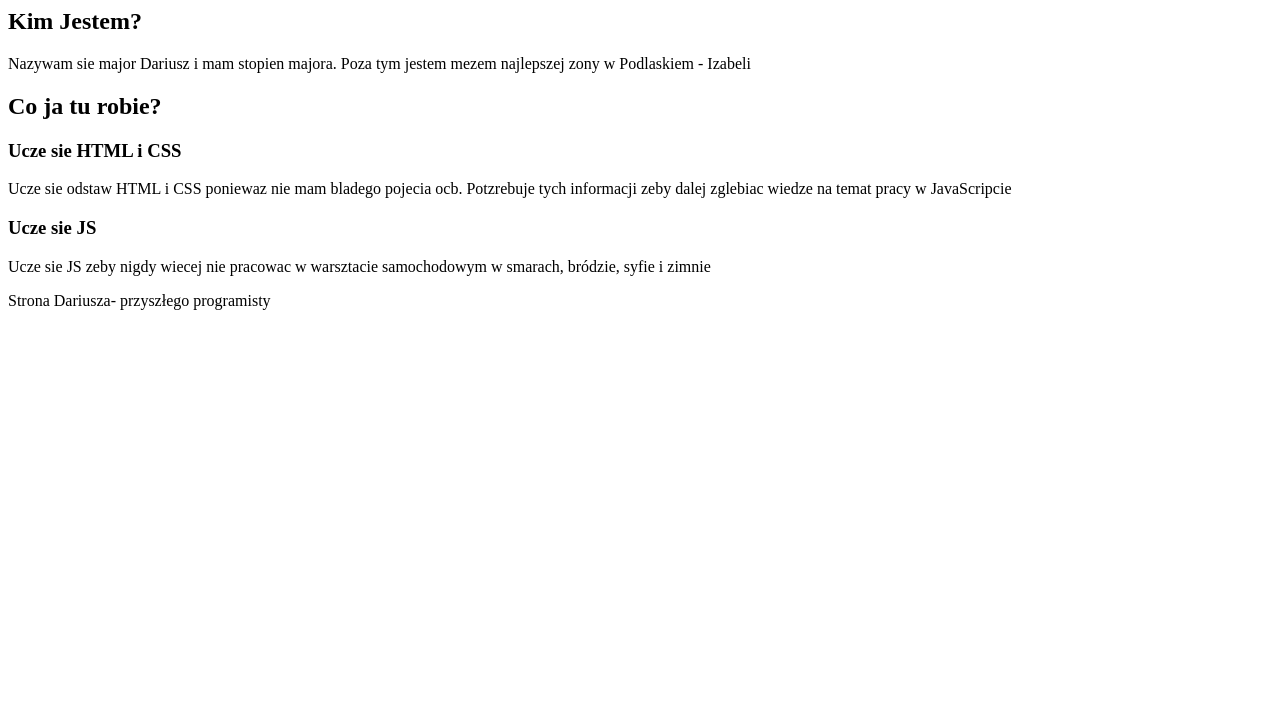
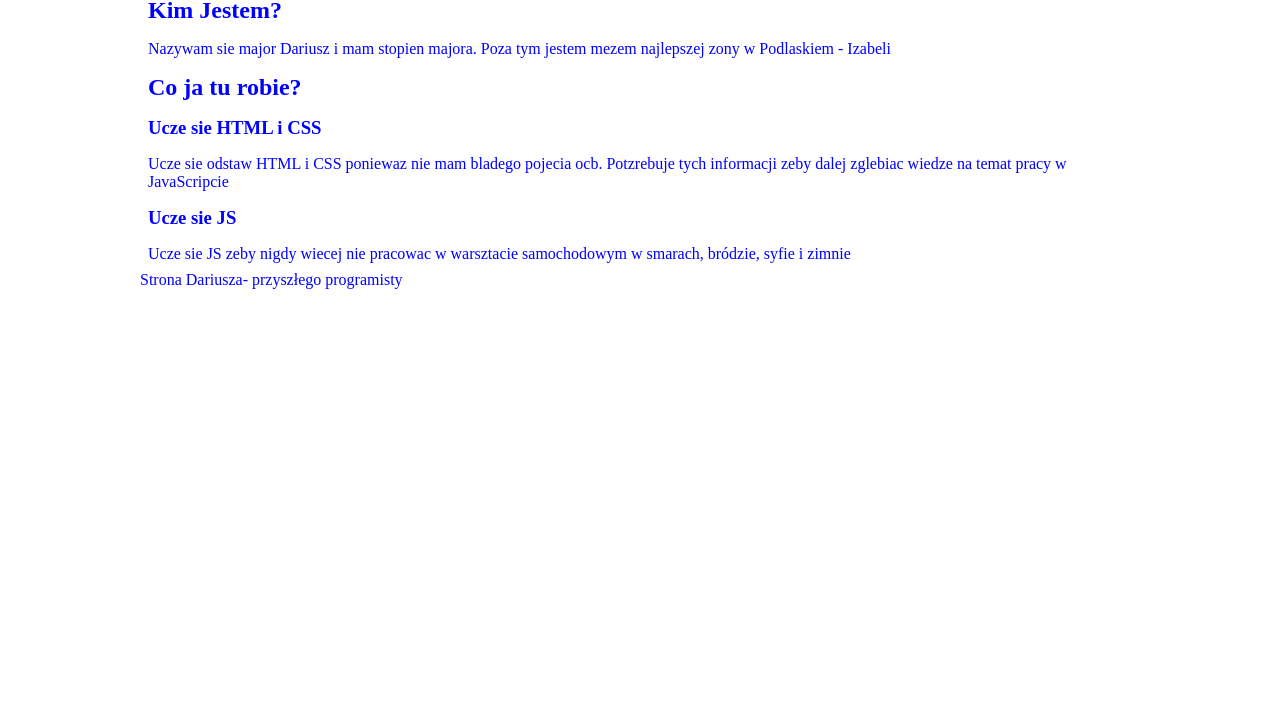
Before and after one commit to tantyk/homepage, a plain HTML site: page index.html in a window 1280 px wide. Shown: the part 98-800 px from the top of the page. Drawn offline with Linux system fonts and the light colour scheme.

Commit message:
yet another BEM input

```diff
--- a/index.html
+++ b/index.html
@@ -15,30 +15,40 @@
       <a class="navigation__link" href="elements.html">Przejdz dalej</a>
       <a class="navigation__link" href="hot.html">HOT!!!</a>
     </nav>
-    <main>
+    <main class="introduction-block">
       <header>
-        <h1 class="introduction-heading">Dariusz Sańczyk - strona domowa</h1>
+        <h1 class="introduction-block introduction-block--heading">
+          Dariusz Sańczyk - strona domowa
+        </h1>
       </header>
       <section>
-        <h2 class="introduction">Kim Jestem?</h2>
-        <p class="introduction__description">
+        <h2 class="introduction-block introduction-block__lower-heading">
+          Kim Jestem?
+        </h2>
+        <p class="introduction-block introduction-block__description">
           Nazywam sie major Dariusz i mam stopien majora. Poza tym jestem mezem
           najlepszej zony w Podlaskiem - Izabeli
         </p>
       </section>
       <section>
-        <h2 class="introduction">Co ja tu robie?</h2>
+        <h2 class="introduction-block introduction__lower-heading">
+          Co ja tu robie?
+        </h2>
         <article>
-          <h3>Ucze sie HTML i CSS</h3>
-          <p class="introduction__description">
+          <h3 class="introduction-block introduction-block__lowest-heading">
+            Ucze sie HTML i CSS
+          </h3>
+          <p class="introduction-block introduction-block__description">
             Ucze sie odstaw HTML i CSS poniewaz nie mam bladego pojecia ocb.
             Potzrebuje tych informacji zeby dalej zglebiac wiedze na temat pracy
             w JavaScripcie
           </p>
         </article>
         <article>
-          <h3 class="introduction">Ucze sie JS</h3>
-          <p class="introduction__description">
+          <h3 class="introduction-block introduction-block__lowest-heading">
+            Ucze sie JS
+          </h3>
+          <p class="introduction-block introduction-block__description">
             Ucze sie JS zeby nigdy wiecej nie pracowac w warsztacie samochodowym
             w smarach, bródzie, syfie i zimnie
           </p>
--- a/style.css
+++ b/style.css
@@ -1,7 +1,8 @@
-.head-color {
-    color: #ad3f14fd
+.introduction-block {
+  width: 1000px;
 }
-
-.second-head-color {
-    color: #346e72
+.introduction-block {
+  color: blue;
+  padding: 8px;
+  margin: 0 auto;
 }
```
Also changed, not shown: elements.html (+4 -4 lines).
